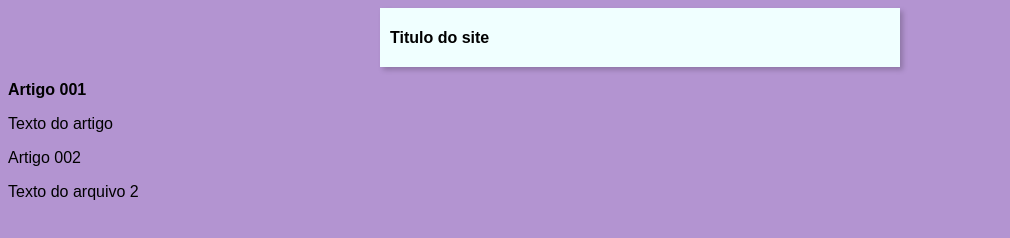
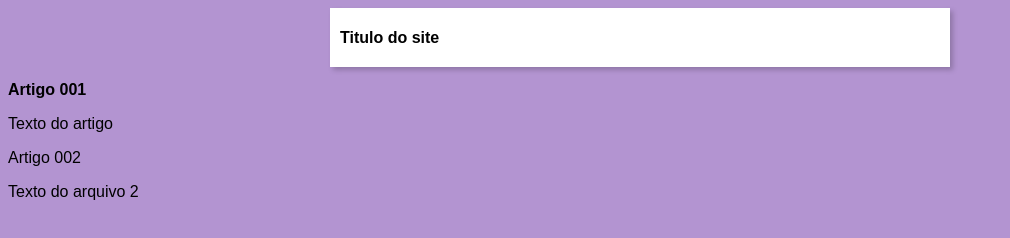
Before and after one commit to leandro-amoedo/Projeto-Site-Curso, a plain HTML site: page index.html in a window 1280 px wide. Shown: the whole page, without its empty margins (0-1010 px from the left). Drawn offline with Linux system fonts and the light colour scheme.

Commit message:
Update style.css

```diff
--- a/estilos/style.css
+++ b/estilos/style.css
@@ -8,9 +8,13 @@ body{
 }
 
 main{
-    background-color: azure;
-    width: 500px;
+    background-color: rgb(255, 255, 255);
+    width: 600px;
     margin: auto;
     padding: 10px;
     box-shadow: 3px 3px 5px rgba(0, 0, 0, 0.205);
 }
+
+p{
+    font-size: 12;
+}
```
